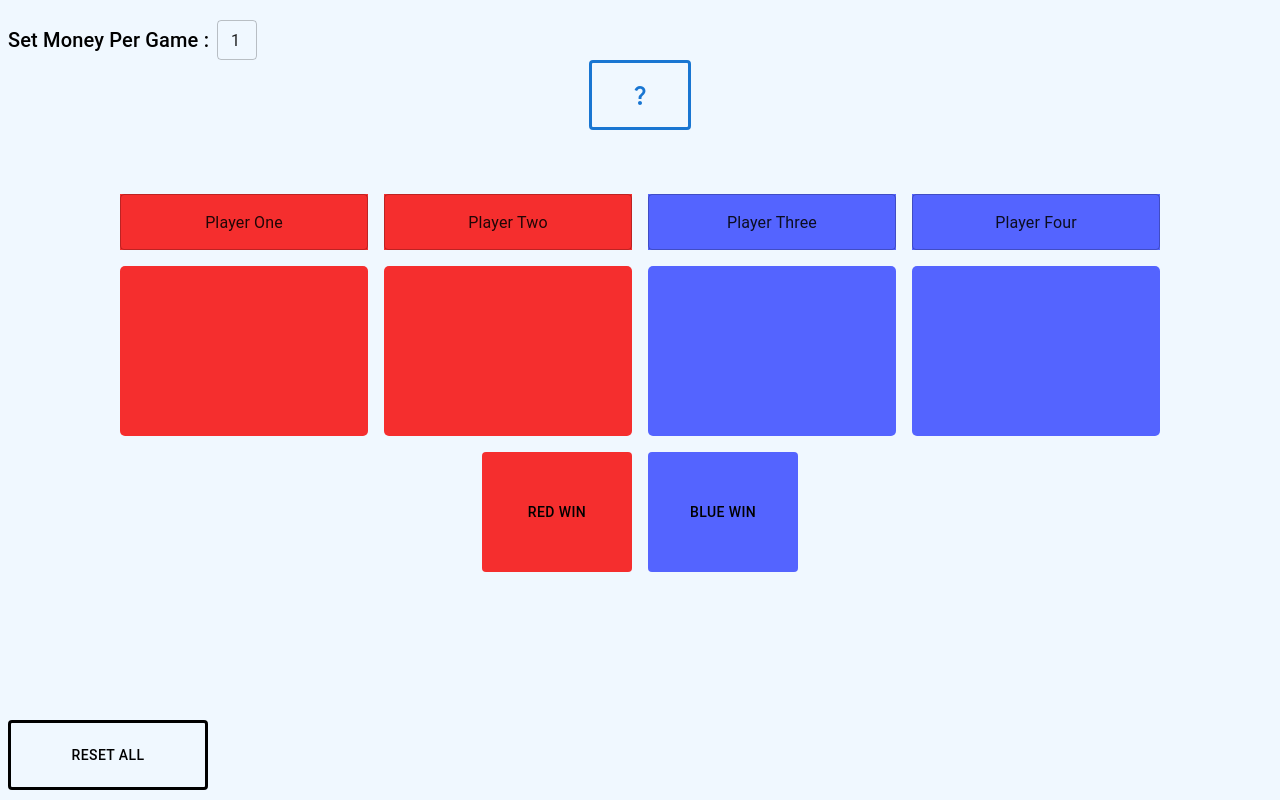
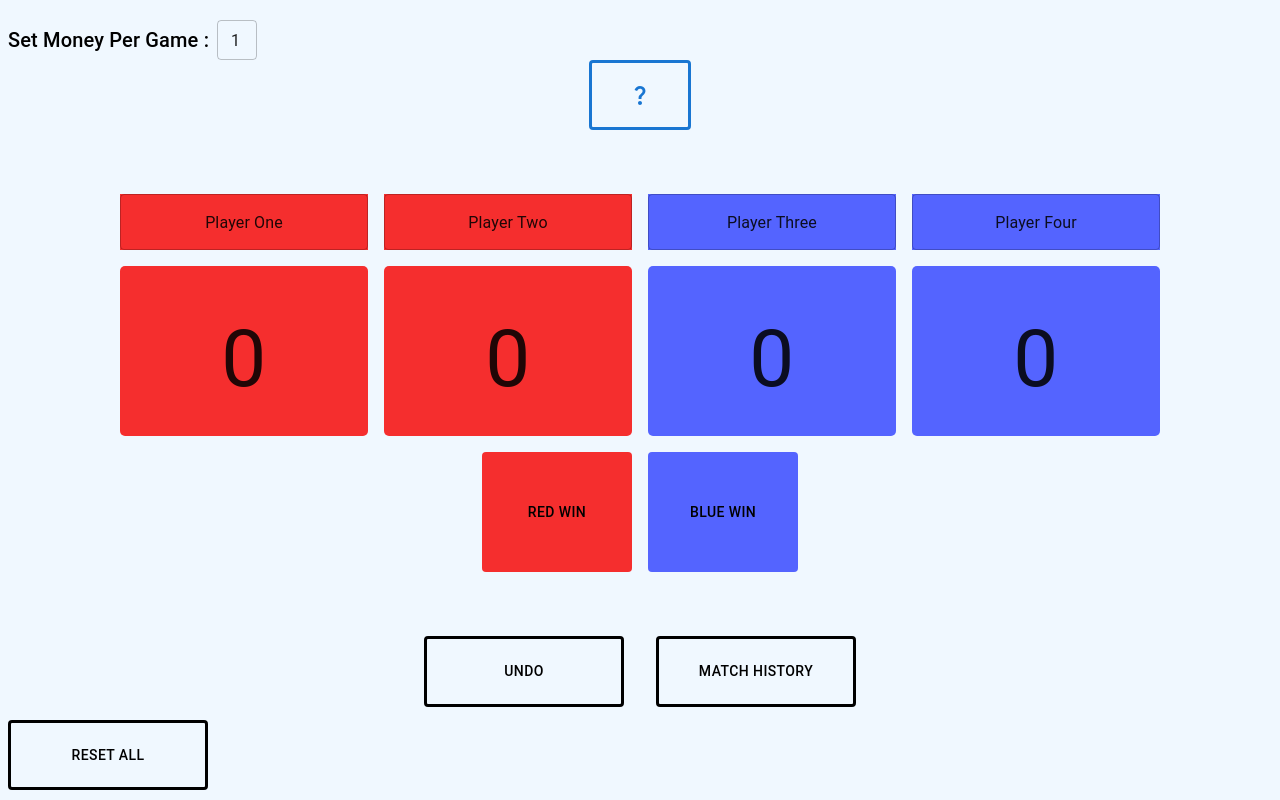
Before and after one commit to Frank67Wu/Randubs, a Next.js app: page / in a window 1280 px wide. Built offline with nearby package versions, Linux system fonts and the light colour scheme.

Commit message:
improvments

```diff
--- /dev/null
+++ b/src/app/components/MatchHistory.js
@@ -0,0 +1,46 @@
+import * as React from 'react';
+import Button from '@mui/material/Button';
+import Avatar from '@mui/material/Avatar';
+import List from '@mui/material/List';
+import ListItem from '@mui/material/ListItem';
+import ListItemAvatar from '@mui/material/ListItemAvatar';
+import ListItemButton from '@mui/material/ListItemButton';
+import ListItemText from '@mui/material/ListItemText';
+import DialogTitle from '@mui/material/DialogTitle';
+import Dialog from '@mui/material/Dialog';
+import PersonIcon from '@mui/icons-material/Person';
+import AddIcon from '@mui/icons-material/Add';
+import Typography from '@mui/material/Typography';
+import { blue } from '@mui/material/colors';
+import { useState } from 'react';
+import ArrowLeftIcon from '@mui/icons-material/ArrowLeft';
+import ArrowRightIcon from '@mui/icons-material/ArrowRight';
+import { Box } from '@mui/material';
+
+export const MatchHistory = ({history, open, handleClose}) => {
+
+
+  return (
+    <Dialog fullWidth maxWidth="md"  onClose={handleClose} open={open}>
+      <DialogTitle sx={{textAlign : "center"}}>Match History</DialogTitle>
+      <List sx={{ pt: 0}}>
+        {history.map((match) => (
+          <ListItem disableGutters key={match}>
+            <ListItemButton onClick={() => console.log(1)}>
+              <Box sx={{display: "flex", justifyContent : "space-evenly", width : "100%"}}>
+                <ListItemText primary={`${match[0]} / ${match[1]}`} />
+                <ListItemText primary={`${match[4] ? "-" : "+"} ${match[5]}`} sx= {{position : "fixed", mr : "75px"}}/>
+                {match[4] ? <ArrowRightIcon fontSize='large' sx={{position : 'fixed', mt : "-2px"}}/> :
+                            <ArrowLeftIcon fontSize='large' sx={{position : 'fixed', mt : "-2px"}}/>}
+                <ListItemText primary={`${match[4] ? "+" : "-"} ${match[5]}`} sx= {{position : "fixed", ml : "75px"}}/>
+                <ListItemText sx={{textAlign : "right"}} primary={`${match[2]} / ${match[3]}`} />
+
+              </Box>
+
+            </ListItemButton>
+          </ListItem>
+        ))}
+      </List>
+    </Dialog>
+  );
+}
--- a/src/app/page.js
+++ b/src/app/page.js
@@ -3,6 +3,7 @@
 import { Box, TextField, Typography, Button } from "@mui/material";
 import { useState, useEffect } from "react";
 import QuestionMarkIcon from '@mui/icons-material/QuestionMark';
+import { MatchHistory } from "./components/MatchHistory";
 
 
 export default function Home() {
@@ -20,13 +21,24 @@ export default function Home() {
   const [total, setTotal] = useState(["0", "0", "0", "0"])
   const [loading, setLoading] = useState(false)
   const [cachingFinished, setCachingFinished] = useState(false)
+  const [history, setHistory] = useState([])
+  const [histAlt, setHistAlt] = useState([])
+
+  const [matchHistoryOpen, setMatchHistoryOpen] = useState(false)
+
+  const handleMatchHistoryClose = () => {
+    setMatchHistoryOpen(false)
+  }
 
   useEffect(() => {
-    const previousTotal = [localStorage.getItem("p1total"), localStorage.getItem("p2total"), localStorage.getItem("p3total"), localStorage.getItem("p4total")]
+    if (!cachingFinished) {
+    const prev1 = localStorage.getItem("p1total") || "0"
+    const prev2 = localStorage.getItem("p2total") || "0"
+    const prev3 = localStorage.getItem("p3total") || "0"
+    const prev4 = localStorage.getItem("p4total") || "0"
 
-    if (previousTotal[0] !== 'null') {
-      setTotal(previousTotal)
-    }
+
+    setTotal([prev1, prev2, prev3, prev4])
 
     setPlayerOne(localStorage.getItem("p1") || "Player One")
     setPlayerTwo(localStorage.getItem("p2") || "Player Two")
@@ -36,6 +48,7 @@ export default function Home() {
     setMatchAmount(localStorage.getItem("matchAmount") || 1)
 
     setCachingFinished(true)
+    }
   }, [])
 
   useEffect(() => {
@@ -48,10 +61,12 @@ export default function Home() {
   }, [playerOne, playerTwo, playerThree, playerFour])
 
   useEffect(() => {
+    if (cachingFinished) {
     localStorage.setItem("p1total", total[0])
     localStorage.setItem("p2total", total[1])
     localStorage.setItem("p3total", total[2])
     localStorage.setItem("p4total", total[3])
+    }
   }, [total])
 
   useEffect(() => {
@@ -77,7 +92,7 @@ export default function Home() {
 
     setTimeout(() => {
       setLoading(false)
-    }, 1300)
+    }, 900)
 
     return
   }
@@ -88,22 +103,76 @@ export default function Home() {
   }
 
   const updateTotal = (winner) => {
-    console.log("ASDFASDF")
+    const players = [playerOne, playerTwo, playerThree, playerFour]
+    let hist = []
+    let alt = []
     let newTotal = []
     for (let i = 0; i < 4; i++) {
-      console.log(playerColors[i] == winner)
       if (playerColors[i] == winner) {
         newTotal.push(parseInt(total[i]) + matchAmount)
-        console.log(parseInt(total[i]), matchAmount)
+        alt[i] = 1
       }
       else {
         newTotal.push(parseInt(total[i]) - matchAmount)
+        alt[i] = 0
+      }
+
+      if (playerColors[i] == red) {
+        hist.unshift(players[i])
+      }
+      else {
+        hist.push(players[i])
       }
     }
 
-    console.log(newTotal)
+    if (winner == red) {
+      hist.push(0)
+    }
+    else {
+      hist.push(1)
+    }
+
+    hist.push(matchAmount)
+    alt.push(matchAmount)
+    console.log(matchAmount)
+
+    setHistory((oldhist) => [...oldhist, hist])
     setTotal(newTotal)
+    setHistAlt((oldAlt) => [...oldAlt, alt])
 
+  }
+
+  const changeOneTotal = (player, newValue) => {
+    const newTotal = []
+    for (let i = 0; i < 4 ; i++) {
+      if (i === player) {
+        newTotal.push(newValue)
+      }
+      else {
+        newTotal.push(total[i])
+      }
+    }
+    setTotal(newTotal)
+  }
+
+  const undo = () => {
+    console.log(histAlt)
+    if (histAlt.length > 0) {
+    const lastMatch = histAlt[histAlt.length - 1]
+    const tempTotal = []
+
+    for (let i = 0; i < 4; i++) {
+      if (lastMatch[i] == 1) {
+        tempTotal[i] = parseInt(total[i]) - lastMatch[4]
+      }
+      else {
+        tempTotal[i]  = parseInt(total[i]) + lastMatch[4]
+      }
+    }
+    console.log(tempTotal)
+    setTotal(tempTotal)
+    setHistAlt((prev) => (prev.slice(0, -1)))
+  }
   }
 
   return (
@@ -149,7 +218,15 @@ export default function Home() {
             WebkitTransition: "all 1s ease",
             MozTransition: "all 1s ease"
           }}>
-            <Typography variant="h2">{total[0]}</Typography>
+          <TextField size="small" sx={{  "& input::-webkit-outer-spin-button, & input::-webkit-inner-spin-button": {
+            display: "none",
+          },
+          "& input[type=number]": {
+            MozAppearance: "textfield",
+          }, width : "200px", height : "100px", zIndex : 100,
+           }} variant="standard"
+           inputProps={{style: { textAlign: 'center' }}}
+           InputProps={{disableUnderline: true, style: {fontSize: 80 }}} type="number" value={total[0]} onChange={(e) => changeOneTotal(0, e.target.value)}>{total[0]}</TextField>
           </Box>
         </Box>
 
@@ -174,7 +251,15 @@ export default function Home() {
             WebkitTransition: "all 1s ease",
             MozTransition: "all 1s ease"
           }}>
-            <Typography variant="h2">{total[1]}</Typography>
+          <TextField size="small" sx={{  "& input::-webkit-outer-spin-button, & input::-webkit-inner-spin-button": {
+            display: "none",
+          },
+          "& input[type=number]": {
+            MozAppearance: "textfield",
+          }, width : "200px", height : "100px", zIndex : 100,
+           }} variant="standard"
+           inputProps={{style: { textAlign: 'center' }}}
+           InputProps={{disableUnderline: true, style: {fontSize: 80 }}} type="number" value={total[1]} onChange={(e) => changeOneTotal(1, e.target.value)}>{total[1]}</TextField>
           </Box>
         </Box>
 
@@ -199,7 +284,15 @@ export default function Home() {
             WebkitTransition: "all 1s ease",
             MozTransition: "all 1s ease"
           }}>
-            <Typography variant="h2">{total[2]}</Typography>
+          <TextField size="small" sx={{  "& input::-webkit-outer-spin-button, & input::-webkit-inner-spin-button": {
+            display: "none",
+          },
+          "& input[type=number]": {
+            MozAppearance: "textfield",
+          }, width : "200px", height : "100px", zIndex : 100,
+           }} variant="standard"
+           inputProps={{style: { textAlign: 'center' }}}
+           InputProps={{disableUnderline: true, style: {fontSize: 80 }}} type="number" value={total[2]} onChange={(e) => changeOneTotal(2, e.target.value)}>{total[2]}</TextField>
           </Box>
         </Box>
 
@@ -224,7 +317,15 @@ export default function Home() {
             WebkitTransition: "all 1s ease",
             MozTransition: "all 1s ease"
           }}>
-            <Typography variant="h2">{total[3]}</Typography>
+          <TextField size="small" sx={{  "& input::-webkit-outer-spin-button, & input::-webkit-inner-spin-button": {
+            display: "none",
+          },
+          "& input[type=number]": {
+            MozAppearance: "textfield",
+          }, width : "200px", height : "100px", zIndex : 100,
+           }} variant="standard"
+           inputProps={{style: { textAlign: 'center' }}}
+           InputProps={{disableUnderline: true, style: {fontSize: 80 }}} type="number" value={total[3]} onChange={(e) => changeOneTotal(3, e.target.value)}>{total[3]}</TextField>
           </Box>
         </Box>
 
@@ -253,6 +354,14 @@ export default function Home() {
         <Button onClick={() => (resetAll())} sx={{color : "black", border: "solid", bottom : 10, position : "fixed", width : "200px", paddingBottom : "20px", paddingTop : "20px"}}>Reset All</Button>
       </Box>
 
+
+      <Box sx={{display : "flex", justifyContent : "center"}}>
+        <Button onClick={() => (undo())} sx={{color : "black", border: "solid", minWidth : "200px", paddingBottom : "20px", paddingTop : "20px", mt : "64px", mr : "16px"}}>Undo</Button>
+        <Button onClick={() => (setMatchHistoryOpen(true))} sx={{color : "black", border: "solid", minWidth : "200px", paddingBottom : "20px", paddingTop : "20px", mt : "64px" , ml: "16px"}}>Match History</Button>
+      </Box>
+
+      <MatchHistory history={history} open={matchHistoryOpen} handleClose={handleMatchHistoryClose}/>
+
     </Box>
   );
 }
```
